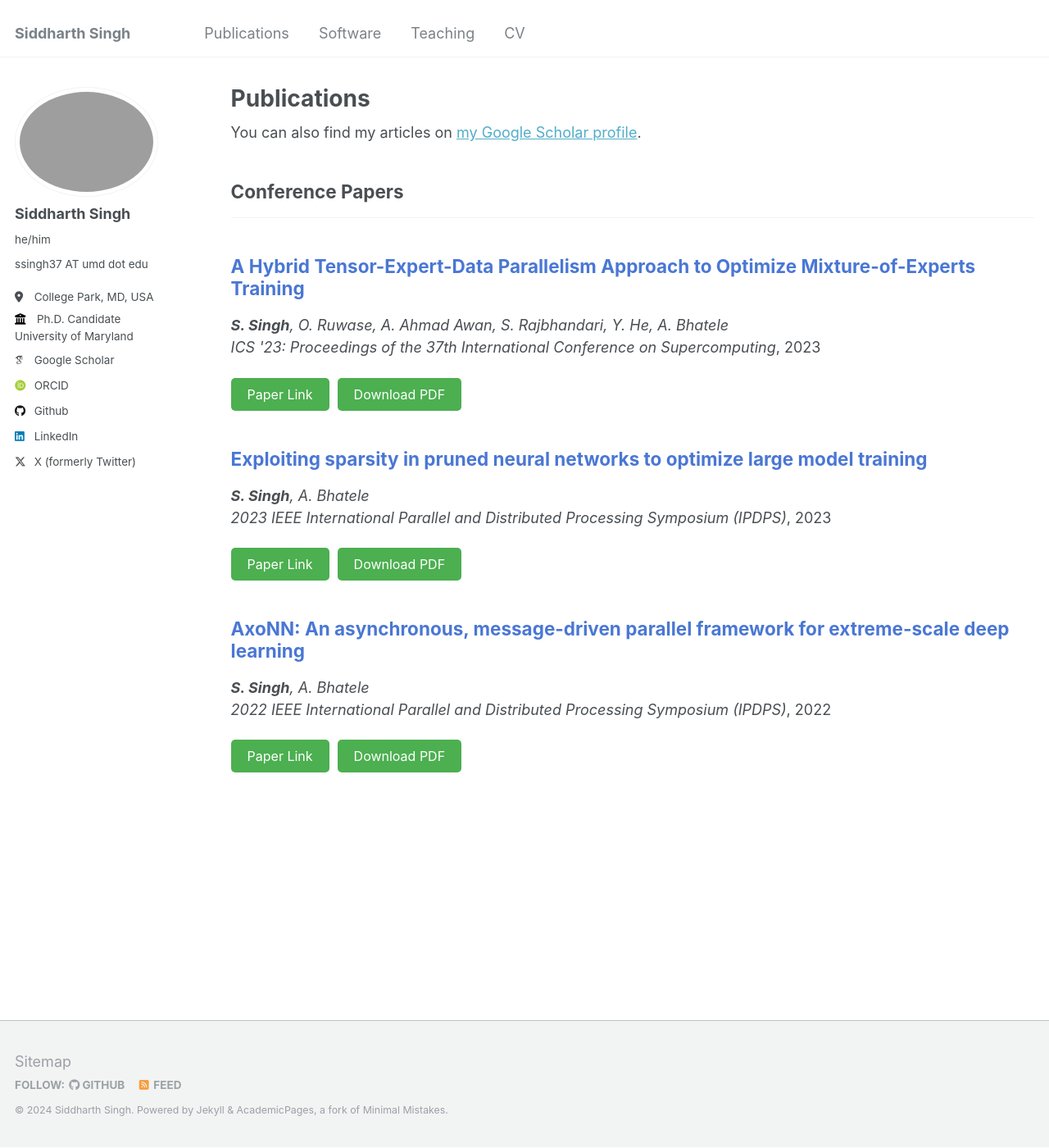
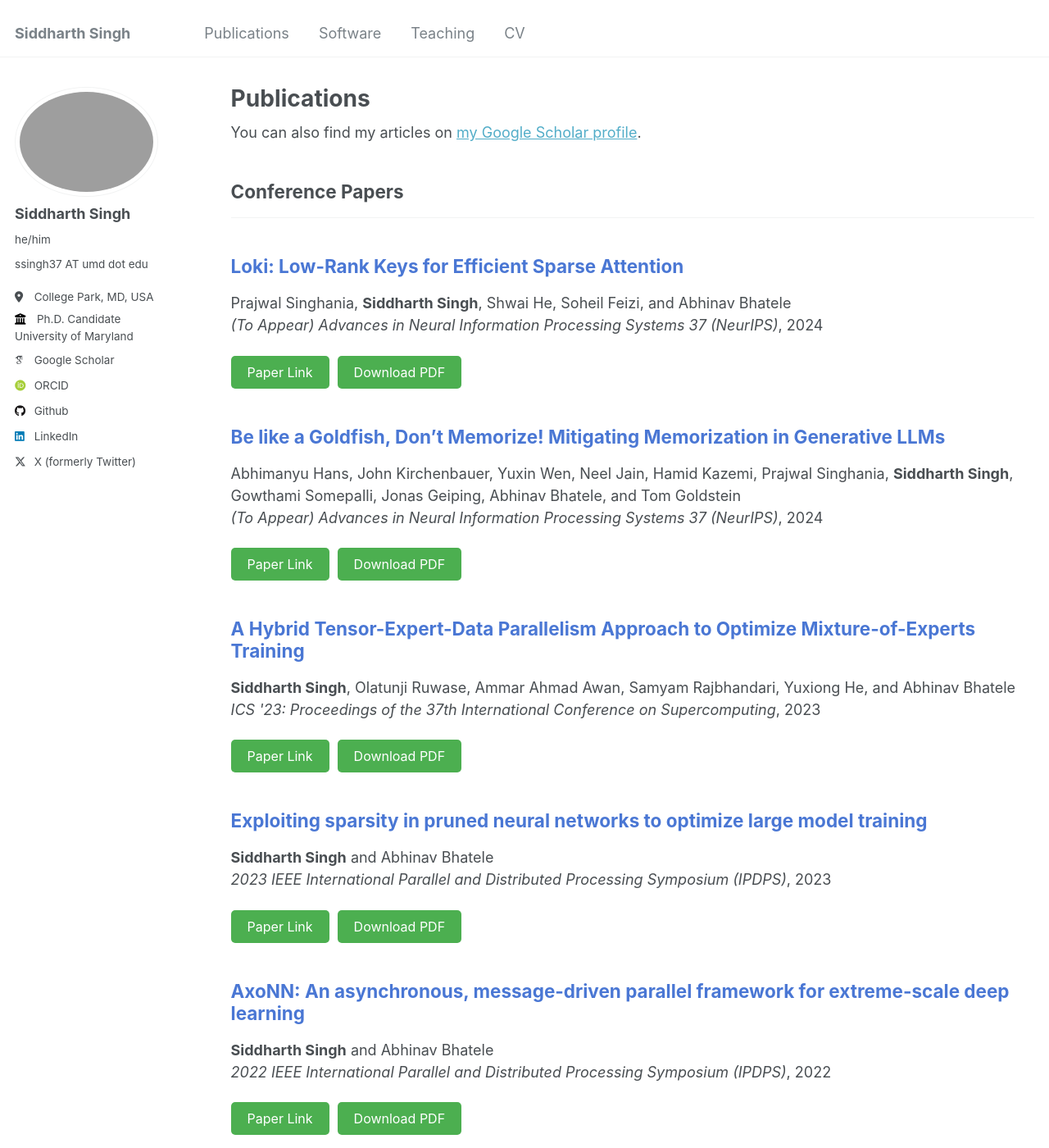
Before and after one commit to siddharth9820/siddharth9820.github.io, a Jekyll site: the page built from _pages/publications.html, in a window 1280 px wide and 1400 px high. Shown: the whole window at 82% size. Built offline with Jekyll 4.4.1, drawn with Linux system fonts in a browser that asks for light colours; some web fonts are replaced.

Commit message:
add more papers

```diff
--- a/_includes/archive-single.html
+++ b/_includes/archive-single.html
@@ -44,7 +44,7 @@
         {% if post.collection == 'teaching' %}
           <p> {{ post.type }}, <i>{{ post.venue }}</i>, {{ post.date | default: "1900-01-01" | date: "%Y" }} </p>
         {% elsif post.collection == 'publications' %}
-          <p><i> {{ post.author_list }} </i><br><i>{{ post.venue }}</i>, {{ post.date | default: "1900-01-01" | date: "%Y" }} </p>
+          <p> {{ post.author_list }} <br> <i>{{ post.venue }}</i>, {{ post.date | default: "1900-01-01" | date: "%Y" }} </p>
         {% elsif post.date %}
          <p class="page__date"><strong><i class="fa fa-fw fa-calendar" aria-hidden="true"></i> {{ site.data.ui-text[site.locale].date_label | default: "Published:" }}</strong> <time datetime="{{ post.date | default: "1900-01-01" | date_to_xmlschema }}">{{ post.date | default: "1900-01-01" | date: "%B %d, %Y" }}</time></p>
         {% endif %}
--- a/_publications/2023-05-15-axonn-pipelining.ipdps.md
+++ b/_publications/2023-05-15-axonn-pipelining.ipdps.md
@@ -4,7 +4,7 @@ collection: publications
 category: conferences
 permalink:
 excerpt:  ""
-author_list: '<b>S. Singh</b>, A. Bhatele'
+author_list: '<b>Siddharth Singh</b> and Abhinav Bhatele'
 date: 2022-05-30
 venue: "2022 IEEE International Parallel and Distributed Processing Symposium (IPDPS)"
 paperurl: 'https://ieeexplore.ieee.org/abstract/document/9820664'
--- a/_publications/2023-05-15-axonn-pruning-ipdps.md
+++ b/_publications/2023-05-15-axonn-pruning-ipdps.md
@@ -4,7 +4,7 @@ collection: publications
 category: conferences
 permalink:
 excerpt:  ""
-author_list: '<b>S. Singh</b>, A. Bhatele'
+author_list: '<b>Siddharth Singh</b> and Abhinav Bhatele'
 date: 2023-05-15
 venue: "2023 IEEE International Parallel and Distributed Processing Symposium (IPDPS)"
 paperurl: 'https://ieeexplore.ieee.org/abstract/document/10177389'
--- a/_publications/2023-06-21-deepspeed-ted-ics.md
+++ b/_publications/2023-06-21-deepspeed-ted-ics.md
@@ -4,7 +4,7 @@ collection: publications
 category: conferences
 permalink:
 excerpt:  ""
-author_list: '<b>S. Singh</b>, O. Ruwase, A. Ahmad Awan, S. Rajbhandari, Y. He, A. Bhatele'
+author_list: '<b>Siddharth Singh</b>, Olatunji Ruwase, Ammar Ahmad Awan, Samyam Rajbhandari, Yuxiong He, and Abhinav Bhatele'
 date: 2023-06-21
 venue: "ICS '23: Proceedings of the 37th International Conference on Supercomputing"
 paperurl: 'https://dl.acm.org/doi/abs/10.1145/3577193.3593704'
--- /dev/null
+++ b/_publications/2024-12-09-goldfish-neurips.md
@@ -0,0 +1,21 @@
+---
+title: "Be like a Goldfish, Don't Memorize! Mitigating Memorization in Generative LLMs"
+collection: publications
+category: conferences
+permalink:
+excerpt:  ""
+author_list: 'Abhimanyu Hans, John Kirchenbauer, Yuxin Wen, Neel Jain, Hamid Kazemi, Prajwal Singhania, <b>Siddharth Singh</b>, Gowthami Somepalli, Jonas Geiping, Abhinav Bhatele, and Tom Goldstein'
+date: 2024-12-09
+venue: "(To Appear) Advances in Neural Information Processing Systems 37 (NeurIPS)"
+paperurl: 'https://arxiv.org/pdf/2406.10209'
+pdf: /publications/paper_pdfs/goldfish.pdf
+citation: |
+  @misc{hans2024likegoldfishdontmemorize,
+      title={Be like a Goldfish, Don't Memorize! Mitigating Memorization in Generative LLMs},
+      author={Abhimanyu Hans and Yuxin Wen and Neel Jain and John Kirchenbauer and Hamid Kazemi and Prajwal Singhania and Siddharth Singh and Gowthami Somepalli and Jonas Geiping and Abhinav Bhatele and Tom Goldstein},
+      year={2024},
+      eprint={2406.10209},
+      archivePrefix={arXiv},
+      primaryClass={cs.CL},
+      url={https://arxiv.org/abs/2406.10209},}
+---
--- /dev/null
+++ b/_publications/2024-12-09-loki-neurips.md
@@ -0,0 +1,21 @@
+---
+title: "Loki: Low-Rank Keys for Efficient Sparse Attention"
+collection: publications
+category: conferences
+permalink:
+excerpt:  ""
+author_list: 'Prajwal Singhania, <b>Siddharth Singh</b>, Shwai He, Soheil Feizi, and Abhinav Bhatele'
+date: 2024-12-09
+venue: "(To Appear) Advances in Neural Information Processing Systems 37 (NeurIPS)"
+paperurl: 'https://arxiv.org/abs/2406.02542'
+pdf: /publications/paper_pdfs/loki.pdf
+citation: |
+    @misc{singhania2024lokilowrankkeysefficient,
+      title={Loki: Low-Rank Keys for Efficient Sparse Attention},
+      author={Prajwal Singhania and Siddharth Singh and Shwai He and Soheil Feizi and Abhinav Bhatele},
+      year={2024},
+      eprint={2406.02542},
+      archivePrefix={arXiv},
+      primaryClass={cs.LG},
+      url={https://arxiv.org/abs/2406.02542}}
+---
```
Also changed, not shown: 2 other files.
